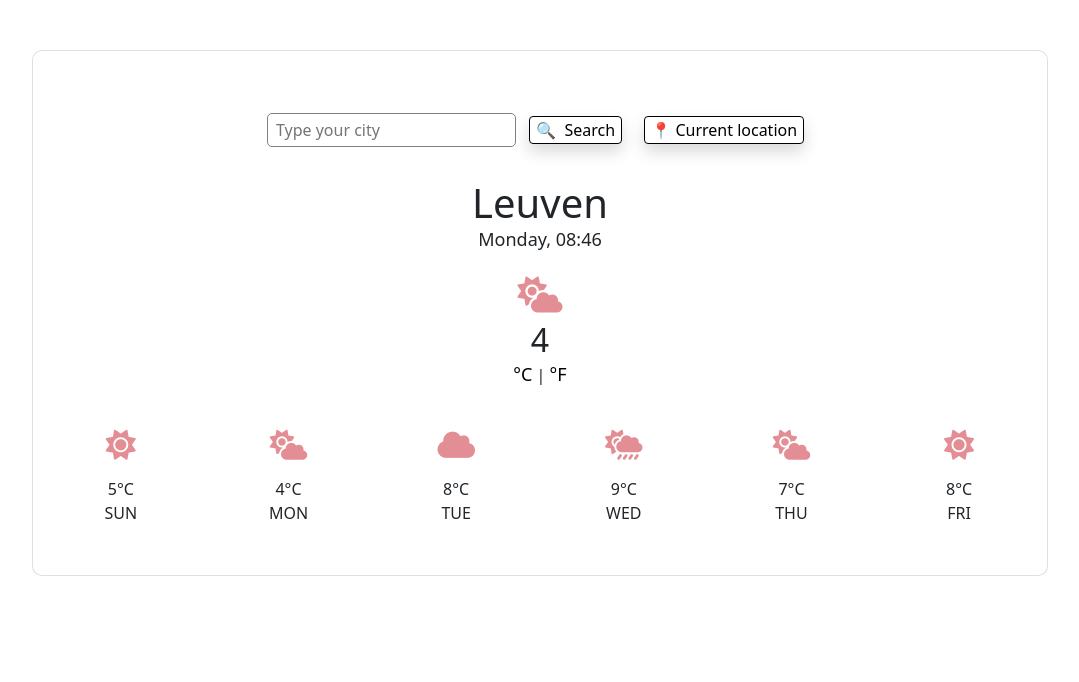
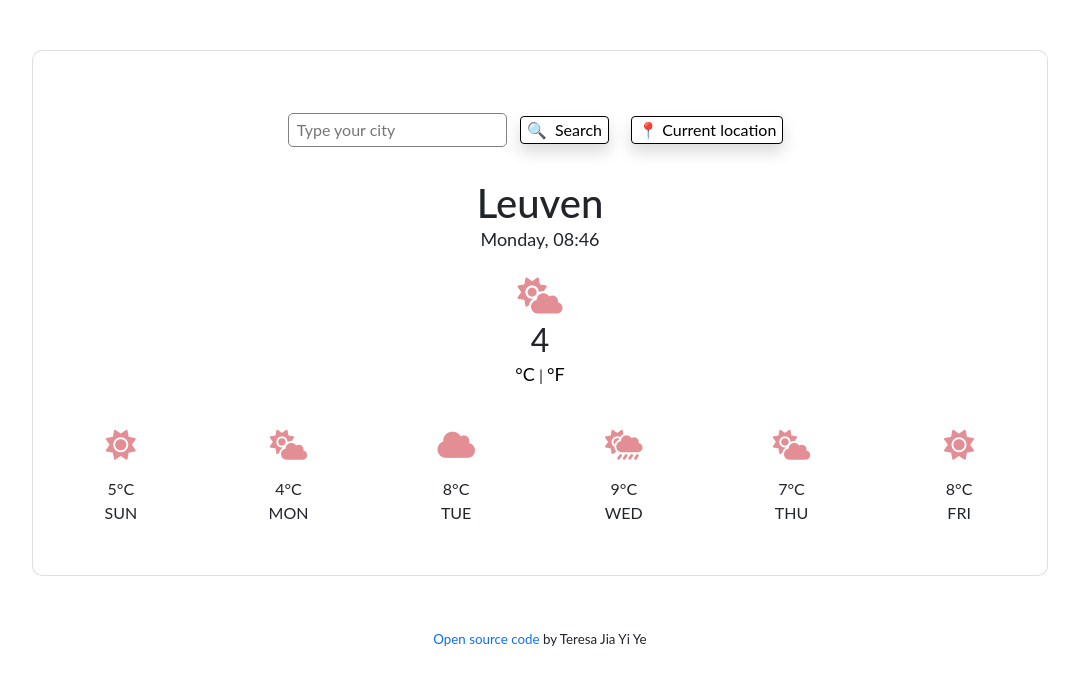
Before and after one commit to myucch/weather-app, a plain HTML site: page index.html in a window 1280 px wide. Shown: the whole page, without its empty margins (100-1179 px from the left). Drawn offline with nearby package versions, Linux system fonts and the light colour scheme.

Commit message:
Added footer
Link to GitHub repository

```diff
--- a/index.html
+++ b/index.html
@@ -105,6 +105,12 @@
           </div>
         </div>
       </div>
+      <span class="footer">
+        <a href="https://github.com/myucch/weather-app" class="footer-link"
+          >Open source code</a
+        >
+        by Teresa Jia Yi Ye</span
+      >
     </div>
     <script src="src/index.js"></script>
   </body>
--- a/src/style.css
+++ b/src/style.css
@@ -1,5 +1,6 @@
-sercbody {
-  font-family: "Montserrat", sans-serif;
+body {
+  font-family: "Lato", sans-serif;
+  text-align: center;
 }
 
 form {
@@ -24,6 +25,18 @@ h3 {
 h3 {
   padding-bottom: 34px;
   font-size: 18px;
+}
+
+.footer {
+  font-size: smaller;
+}
+
+a.footer-link {
+  text-decoration: none;
+}
+
+a.footer-link:hover {
+  text-decoration: underline;
 }
 
 .weather-date {
```
